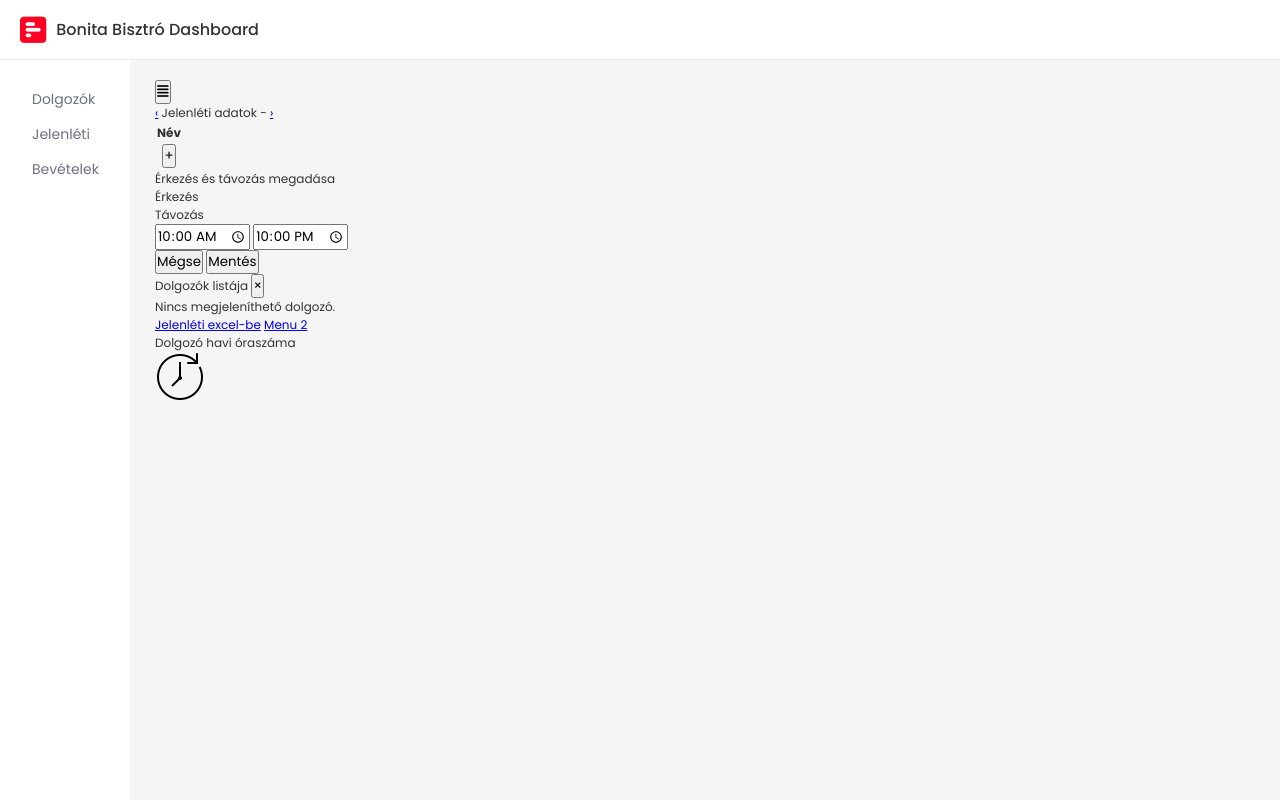
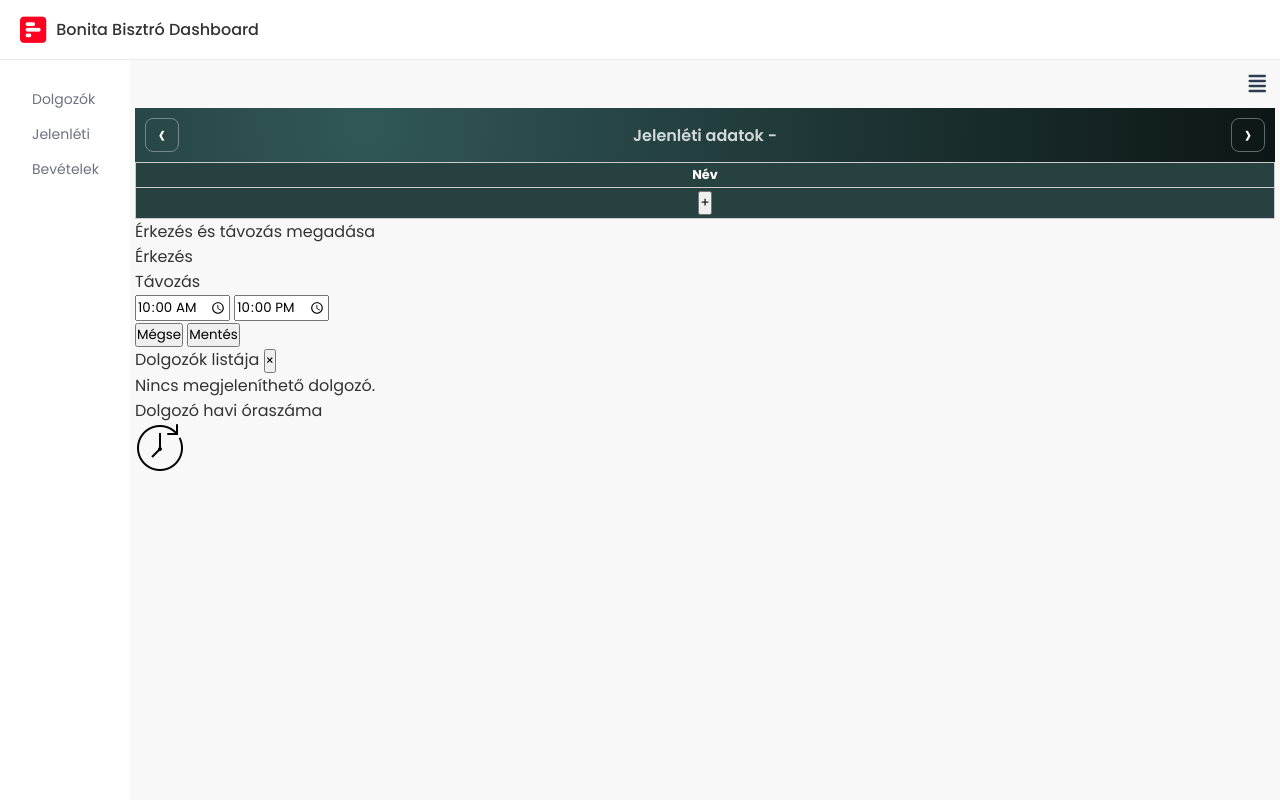
Before and after one commit to futurex/Bonita-new-python-app, a Django app: template bonitadashboard/bonitadashboardapp/templates/bonitadashboardapp/jelenleti1.html in a window 1280 px wide. Run offline with Django 5.2, Linux system fonts and the light colour scheme; the template is opened without the code that fills it, so the values that code supplies are empty.

Commit message:
Clean git tracking and update jelenleti styles

```diff
--- a/bonitadashboard/bonitadashboardapp/static/jelenleti.css
+++ b/bonitadashboard/bonitadashboardapp/static/jelenleti.css
@@ -3,7 +3,225 @@
 
 body {
     font-family: 'Poppins', sans-serif;
-    background-color: #f5f5f5;
+}
+
+
+
+.menu-kontener {
+    display: flex;
+    align-items: center;
+    padding: 5px;
+    justify-content: flex-end;
+}
+
+.menu-gomb {
+    border: 0;
+    background: transparent;
+    padding: 4px;
+    color: #2c3e50;
+    font-size: 20px;
+    cursor: pointer;
+
+}
+
+.menu-modal {
+    position: fixed;
+    z-index: 1100;
+    min-width: 190px;
+    background-color: #ffffff;
+    border: 1px solid #e5e7eb;
+    border-radius: 10px;
+    box-shadow: 0 12px 26px rgba(0, 0, 0, 0.15);
+    padding: 8px;
+    display: none;
+}
+
+.menu-modal.is-open {
+    display: block;
+}
+
+.menu-modal-item {
+    display: block;
+    text-decoration: none;
+    color: #ffffff;
+    padding: 8px 10px;
+    border-radius: 8px;
+    font-size: 14px;
+}
+
+.menu-modal-item:hover {
+    color: #bf1010;
+}
+
+.fejlec {
+    background: radial-gradient(circle at 20% 30%, #315757 0%, #0d1616 100%);
+    color: rgba(255, 255, 255, 0.8);
+    padding: 10px;
+    text-align: center;
+    font-family: 'Poppins', sans-serif;
+    display: flex;
+    align-items: center;
+    justify-content: space-between;
+    gap: 12px;
+}
+
+.jelenleti-table-wrap {
+    width: 100%;
+    max-width: 100%;
+    overflow-x: auto;
+    box-sizing: border-box;
+}
+
+.fejlec-cim {
+    flex: 1;
+    text-align: center;
+    font-weight: 600;
+}
+
+.honap-nav {
+    color: #ffffff;
+    text-decoration: none;
+    width: 34px;
+    height: 34px;
+    display: inline-flex;
+    align-items: center;
+    justify-content: center;
+    border: 1px solid rgba(255, 255, 255, 0.35);
+    border-radius: 8px;
+    font-size: 28px;
+    line-height: 1;
+}
+
+.honap-nav:hover {
+    background-color: rgba(255, 255, 255, 0.2);
+}
+
+#jelenletiTable {
+    border-collapse: collapse;
+    width: 100%;
+    max-width: 100%;
+    table-layout: fixed;
+    font-family: sans-serif;
+    font-size: 0.8rem;
+}
+
+
+
+thead th {
+    background: #274141;
+    color: rgba(255, 255, 255);
+    /* Napok és dátumok szövegének színe */
+}
+
+#jelenletiTable th,
+#jelenletiTable td {
+    border: 1px solid #ccc;
+    padding: 3px;
+    text-align: center;
+}
+
+#jelenletiTable th:first-child,
+#jelenletiTable td:first-child {
+    width: auto;
+    white-space: nowrap;
+}
+
+th {
+    background-color: #ffffff;
+}
+
+.nev-col {
+    width: 160px;
+    /* Fix szélesség a név oszlopnak */
+}
+
+
+.nev-oszlop {
+    text-align: left;
+    font-weight: bold;
+    background-color: #ecf6ee;
+    /* Név oszlpc háttérszíne */
+    left: 0;
+}
+
+tbody td {
+    background-color: #ffffff;
+    border-top: 1px solid #ffffff;
+    /* Csak vízszintes elválasztó */
+    border-bottom: 1px solid #5e5e5e;
+}
+
+/* 2. A hover effekt */
+#jelenletiTable:not(.idopont-modal-open) tbody tr:hover {
+    outline: 1px solid #000;
+    /* A sor köré vonunk egy keretet */
+    outline-offset: -2px;
+}
+
+#jelenletiTable:not(.idopont-modal-open) tbody tr:hover td {
+    background-color: #ff933b5c;
+    /* Kiemeljük a cellákat is, színe */
+
+    /* Elrejtjük az alap szürkét, */
+    border-bottom-color: transparent;
+    /* hogy ne zavarjon be az outline-ba */
+}
+
+
+/* 2. Fejléc kiemelése (ezt az osztályt fogja a JS rátenni) */
+th.highlight-column {
+    background-color: #ff933b !important;
+    color: rgb(0, 0, 0);
+}
+
+
+#jelenletiTable {
+    -webkit-user-select: none;
+    /* Safari */
+    -ms-user-select: none;
+    /* Internet Explorer/Edge */
+    user-select: none;
+    /* Általános (Chrome, Firefox, stb.) */
+}
+
+/* =================================  Modal ============================================ */
+
+.custom-modal {
+    display: none;
+    position: fixed;
+    z-index: 9999;
+    left: 0;
+    top: 0;
+    width: 100%;
+    height: 100%;
+    background-color: rgba(0, 0, 0, 0.4);
+    backdrop-filter: blur(4px);
+    /* Modern üveghatás */
+    animation: fadeIn 0.3s ease;
+}
+
+/* A fehér kártya */
+.modal-card {
+    background-color: #ffffff;
+    margin: 10% auto;
+    width: 90%;
+    max-width: 400px;
+    border-radius: 12px;
+    box-shadow: 0 10px 25px rgba(0, 0, 0, 0.2);
+    overflow: hidden;
+    animation: slideUp 0.3s ease;
+}
+
+/* Fejléc */
+.modal-header {
+    padding: 20px 24px;
+    border-bottom: 1px solid #f0f0f0;
+    display: flex;
+    justify-content: space-between;
+    align-items: center;
+}
+
+.modal-header h3 {
     margin: 0;
     padding: 20px;
     font-size: 12px;
```
Also changed, not shown: 1 other file.
